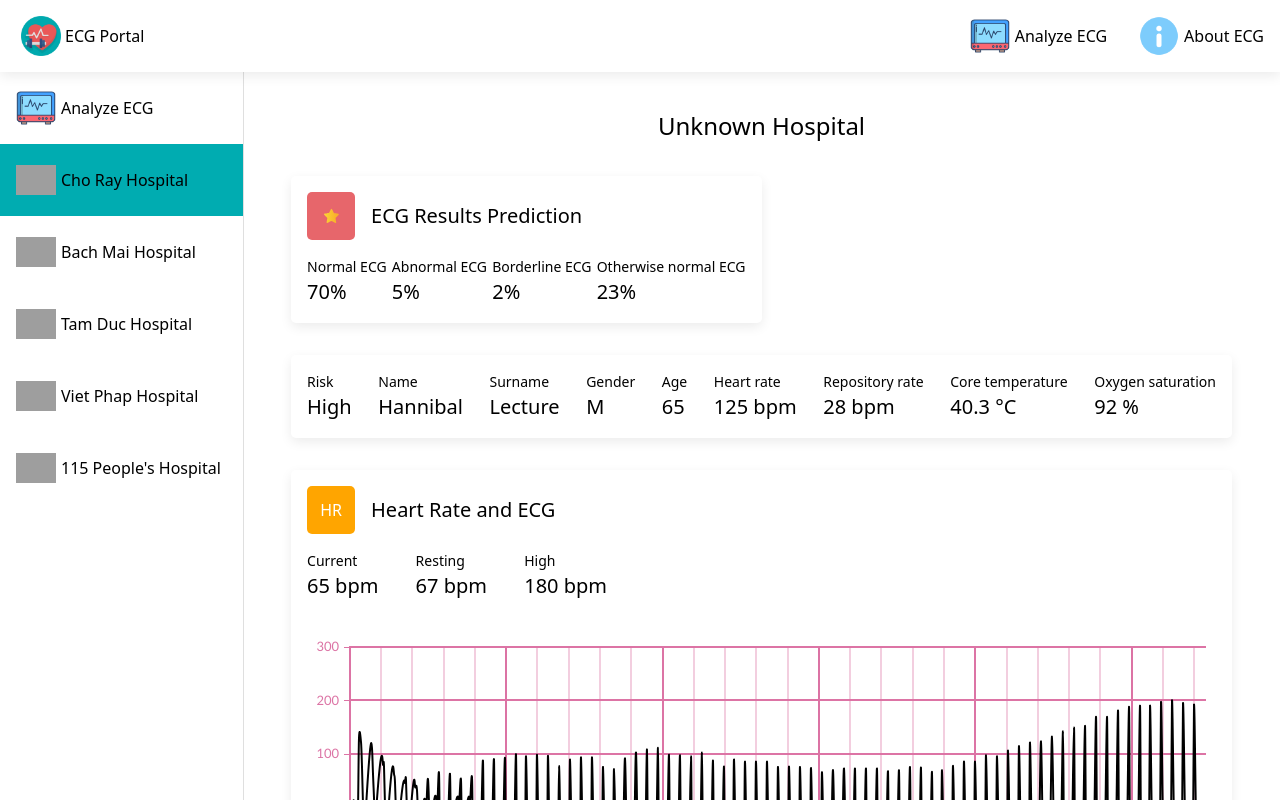
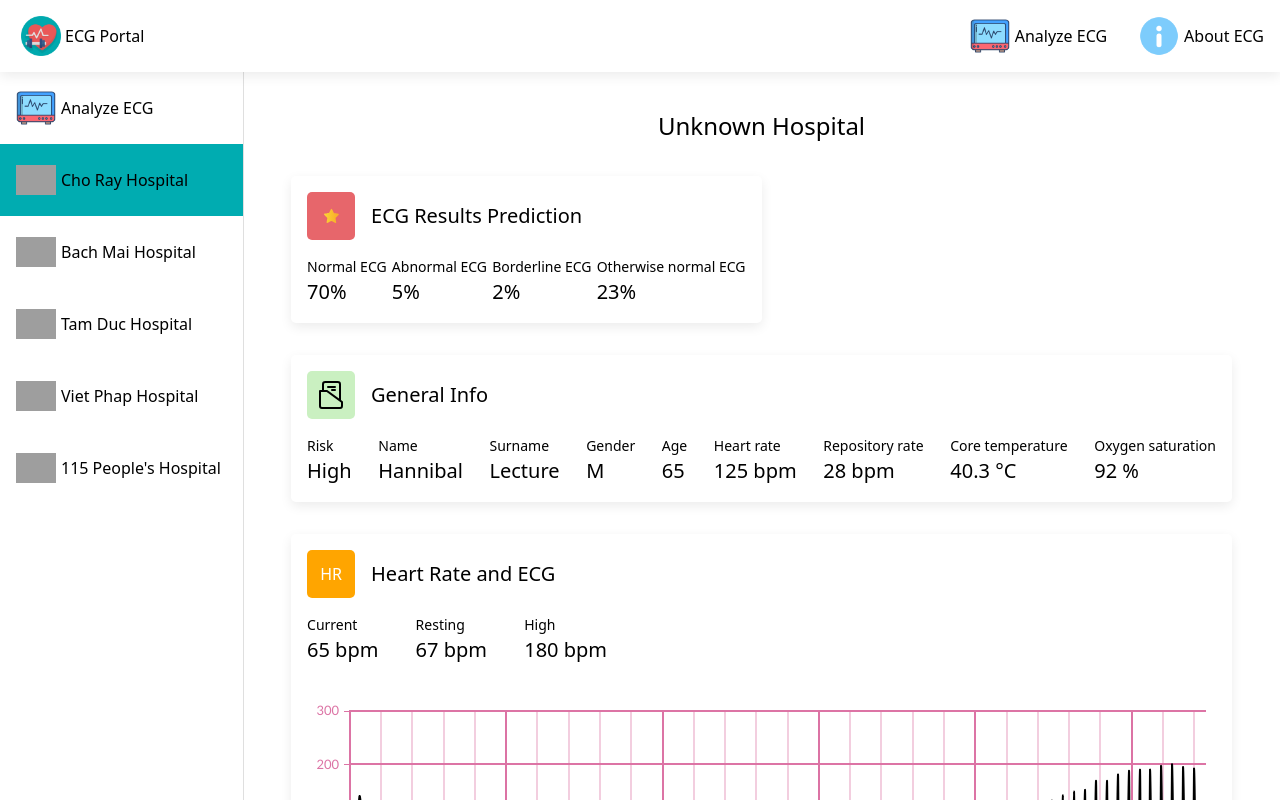
Before and after one commit to ngtruongthanh98/swarm-learning-to-detect-heart-diseases-by-ecg, a Nuxt app in the folder ecg-portal/: page /hospital/1 in a window 1280 px wide. Both pictures are taken after a click on the button "Click to upload". Shown: the top 800 px of the page. Built offline with nearby package versions, Linux system fonts and the light colour scheme; grey boxes are pictures that could not be loaded.

Commit message:
feat: Customize header of data table

```diff
--- a/ecg-portal/components/EcgDetails/index.vue
+++ b/ecg-portal/components/EcgDetails/index.vue
@@ -56,6 +56,24 @@
     </div>
 
     <div class="general-info">
+      <div class="general-info__header">
+        <div class="header-icon">
+          <div class="content">
+            <svg xmlns="http://www.w3.org/2000/svg" viewBox="0 0 32 32">
+              <title>medical document</title>
+              <g id="document">
+                <path
+                  d="M27.59,22.19,26,21V5.3A3.3,3.3,0,0,0,22.7,2H10.3A3.3,3.3,0,0,0,7,5.3V11H5a1,1,0,0,0-1,1V27.07A2.94,2.94,0,0,0,6.93,30H25.07A2.94,2.94,0,0,0,28,27.07V23A1,1,0,0,0,27.59,22.19ZM9,5.3A1.3,1.3,0,0,1,10.3,4H22.7A1.3,1.3,0,0,1,24,5.3V19.56L12.59,11.19A1,1,0,0,0,12,11H9ZM26,27.07a.93.93,0,0,1-.93.93H6.93A.93.93,0,0,1,6,27.07V13h5.67L26,23.51ZM12,8a1,1,0,0,1,1-1h7a1,1,0,0,1,0,2H13A1,1,0,0,1,12,8Zm9,3a1,1,0,0,1-1,1H17a1,1,0,0,1,0-2h3A1,1,0,0,1,21,11Z"
+                />
+              </g>
+            </svg>
+          </div>
+        </div>
+
+        <div class="title">General Info</div>
+      </div>
+
+      <div class="general-info__body">
         <div
           v-for="(ele, index) in GENERAL_DATA_MOCK"
           class="general-info__item"
@@ -65,6 +83,7 @@
           <div class="value">
             <span :class="ele.additionalClass">{{ ele.value }}</span>
             {{ ele.unit }}
+          </div>
         </div>
       </div>
     </div>
@@ -217,40 +236,8 @@ export default {
   flex-direction: column;
   padding: 0 48px;
 
+  .result-ecg,
   .general-info {
-    display: flex;
-    justify-content: space-between;
-
-    box-shadow: rgba(0, 0, 0, 0.08) 0px 4px 12px;
-    border-radius: 5px;
-    width: 100%;
-    padding: 16px;
-    margin-top: 32px;
-
-    &:hover {
-      box-shadow: rgba(14, 30, 37, 0.12) 0px 2px 4px 0px,
-        rgba(14, 30, 37, 0.32) 0px 2px 16px 0px;
-    }
-
-    &__item {
-      display: flex;
-      flex-direction: column;
-
-      .title {
-        font-size: 14px;
-      }
-
-      .value {
-        font-size: 20px;
-
-        .bold {
-          font-weight: 500;
-        }
-      }
-    }
-  }
-
-  .result-ecg {
     display: flex;
     flex-direction: column;
     justify-content: space-between;
@@ -311,6 +298,28 @@ export default {
           font-weight: 500;
         }
       }
+    }
+  }
+
+  .general-info {
+    margin-top: 32px;
+    width: 100%;
+
+    &__header {
+      .header-icon {
+        background-color: $primary-inverted;
+
+        svg {
+          width: 32px;
+          height: 32px;
+        }
+      }
+    }
+
+    &__body {
+      display: flex;
+      justify-content: space-between;
+      padding-top: 16px;
     }
   }
 
--- a/ecg-portal/pages/hospital/_id.vue
+++ b/ecg-portal/pages/hospital/_id.vue
@@ -84,10 +84,10 @@ export default {
       // ! testing after recieving the result from API request
 
       const ecgResult = {
-        normalEcg: '20',
-        abnormalEcg: '20',
-        borderlineEcg: '20',
-        OtherwiseNormalEcg: '40',
+        normalEcg: 20,
+        abnormalEcg: 20,
+        borderlineEcg: 20,
+        OtherwiseNormalEcg: 40,
       }
 
       this.$store.commit('setEcgResult', {
```
Also changed, not shown: ecg-portal/static/svg/document-icon.svg (added). Lines whose indentation alone changed are shown as unchanged.
